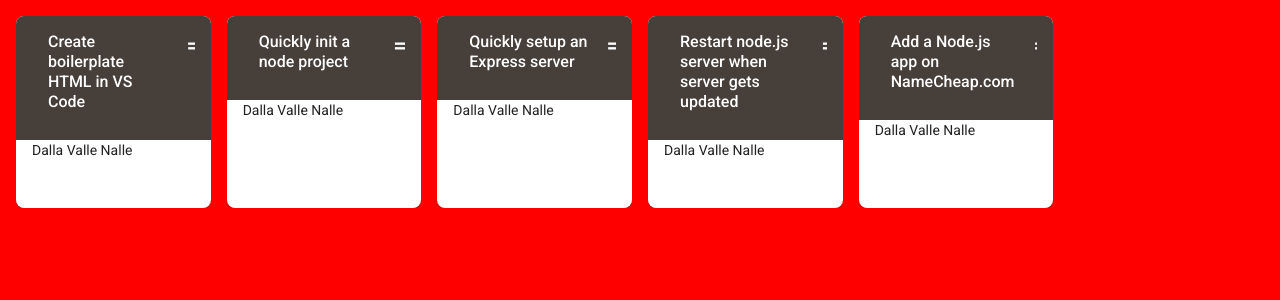
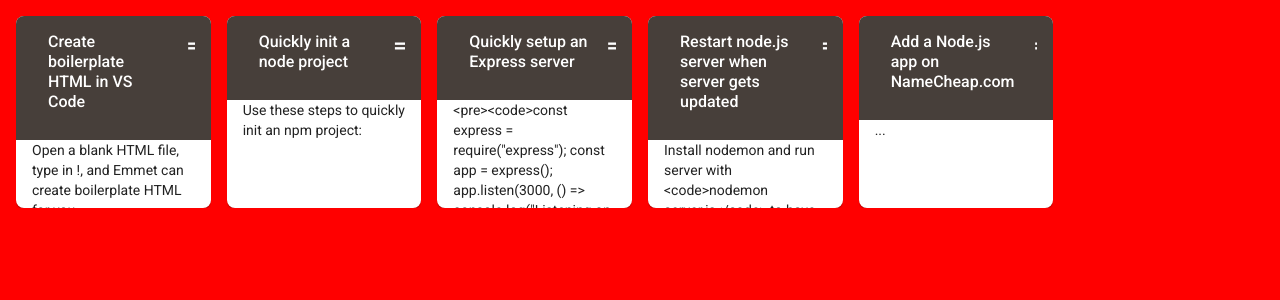
Before and after one commit to mikahimself/notes-to-self-app, an Angular app: page / in a window 1280 px wide. Shown: the top 300 px of the page. Built offline with nearby package versions, Linux system fonts and the light colour scheme.

Commit message:
Cleanup + comments

```diff
--- a/src/app/notes/notes.component.html
+++ b/src/app/notes/notes.component.html
@@ -17,7 +17,7 @@
             <mat-card-title>{{ note.title }}</mat-card-title>
             <mat-icon cdkDragHandle class="more-button">drag_handle</mat-icon>
           </mat-card-header>
-          <mat-card-content>Dalla Valle Nalle</mat-card-content>
+          <mat-card-content>{{ note.content.intro }}</mat-card-content>
         </mat-card>
       </cdk-drop-list>
     </mat-grid-tile>
--- a/src/app/notes/notes.component.scss
+++ b/src/app/notes/notes.component.scss
@@ -61,7 +61,6 @@
 .cdk-drop-list {
   height: 100%;
   width: 100%;
-  transition: transform 1500ms cubic-bezier(0, 0, 0.2, 1);
 }
 
 
@@ -83,7 +82,7 @@
 
 // tää tekee näkyvyysbugin jos on none
 .cdk-drag-placeholder {
-  //opacity: 0.5;
+  opacity: 0.5;
 }
 
 // .cdk-drag-preview.cdk-drag {
--- a/src/app/notes/notes.component.ts
+++ b/src/app/notes/notes.component.ts
@@ -19,12 +19,12 @@
   ngOnInit(): void {
   }
   ngAfterViewInit() {
-    this.dropListQuery.changes.subscribe(() => {
-      this.dropList = this.dropListQuery.toArray();
-    })
-    Promise.resolve().then(() => {
-      this.dropList = this.dropListQuery.toArray();
-    })
+    // DropListQuery not immediately available.
+    // Defer assignment to another another JVM turn
+    // to avoid error message.
+    setTimeout(() =>
+      this.dropList = this.dropListQuery.toArray()
+    )
   }
 
   @ViewChildren(CdkDropList) dropListQuery: QueryList<CdkDropList>;
@@ -32,22 +32,8 @@
   notes = NOTES;
 
   entered(event: CdkDragEnter) {
-    // Container.data - sen indeksi mihin raahataan
-    // item.data - sen indeksi, joka raahataan
-    console.log("container: " + event.container.data);
-    console.log("item: " + event.item.data);
+    // event.container.data - Index of the item on which stuff gets dragged. Assigned through cdkDropListData.
+    // event.item.data - Original index of the item that is being dragged. Assigned through cdkDragData.
     moveItemInArray(this.notes, event.item.data, event.container.data);
-
   }
-  entered2(event: CdkDragEnter) {
-    // Container.data - sen indeksi mihin raahataan
-    // item.data - sen indeksi, joka raahataan
-    console.log("container: " + event.container.data);
-    console.log("item: " + event.item.data);
-    moveItemInArray(this.notes, event.item.data, event.container.data);
-
-  }
-
-
-
 }
```
